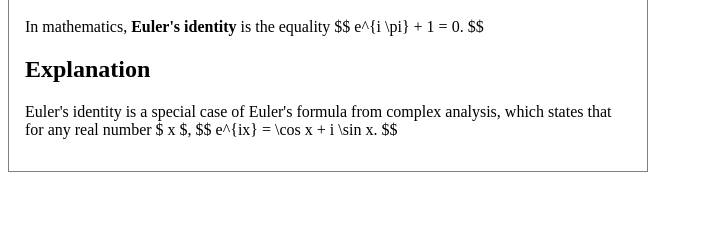
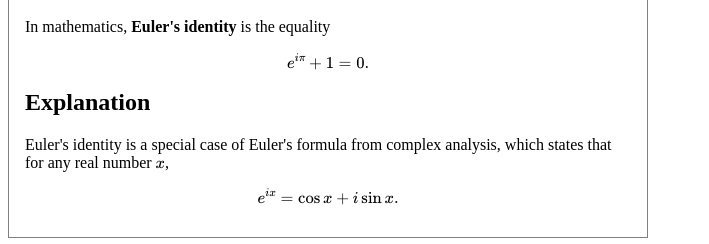
Before and after one commit to susam/texme, a website: page examples/interactive-demo.html in a window 1280 px wide. Both pictures are taken after a click on the button "Render". Shown: the part 610-854 px from the top of the page, without its empty margins (0-709 px from the left). Before the commit the page ends 800 px from the top, so only its background shows below. Drawn offline with nearby package versions, Linux system fonts and the light colour scheme.

Commit message:
Fix rendering error for input requiring extensions
TeXMe loads the MathJax combined component named tex-mml-chtml. The
documentation for this component in the MathJax v3.2 documentation
states:

> The input/tex component loads the ams, newcommand, require,
> autoload, configmacros, and noundefined extensions, which means that
> most other extensions will be loaded automatically when needed, or
> you can use the `\require` macro to load them explicitly.

See https://docs.mathjax.org/en/v3.2-latest/web/components/combined.html
for the above documentation.

Let us consider a LaTeX input like `\bcancel{2}` which requires an
extension named `cancel` to be autoloaded. When we type such an input
in the textarea field of TeXMe, we expect MathJax to autoload the
necessary extension and render the LaTeX input successfuly.

However, prior to this fix, typing such a LaTeX input leads to the
following error:

    Uncaught Error: MathJax retry

This error occurs because TeXMe calls `MathJax.typeset()` to typeset
the page. This function is documented to throw an error when the input
contains LaTeX commands that requires extensions to be autoloaded. The
documentation states:

> The first of these, `MathJax.typeset()`, typesets the page, and does
> so immediately and synchronously, so when the call finishes, the
> page will have been typeset. Note, however, that if the math
> includes actions that require additional files to be loaded (e.g.,
> TeX input that uses *require*, or that includes autoloaded
> extensions), then an error will be thrown. You can use the
> `try/catch` command to trap this condition.
>
> The second, `MathJax.typesetPromise()`, performs the typesetting
> asynchronously, and returns a promise that is resolved when the
> typesetting is complete. This properly handles loading of external
> files, so if you are expecting to process TeX input that can include
> `require` or autoloaded extensions, you should use this form of
> typesetting. It can be used with `await` as part of a larger `async`
> function.

See https://docs.mathjax.org/en/v3.2-latest/web/typeset.html for the
above documentation.

This change replaces `MathJax.typeset()` with
`MathJax.typesetPromise()` so that rendering completes successfully
even when the LaTeX input requires autoloading of MathJax extensions.

```diff
--- a/examples/interactive-demo.html
+++ b/examples/interactive-demo.html
@@ -15,7 +15,8 @@
       var output = texme.render(input.value)
       html.value = output
       preview.innerHTML = output
-      window.MathJax.Hub.Queue(['Typeset', window.MathJax.Hub, preview])
+      window.MathJax.texReset()
+      window.MathJax.typesetPromise()
     }
 
     clear.onclick = function () {
--- a/texme.js
+++ b/texme.js
@@ -426,7 +426,7 @@ SOFTWARE OR THE USE OR OTHER DEALINGS IN THE SOFTWARE.
 
     // Typeset LaTeX.
     if (options.useMathJax) {
-      window.MathJax.typeset()
+      window.MathJax.typesetPromise()
     }
 
     // Invoke onRenderPage callback (if configured).
```
